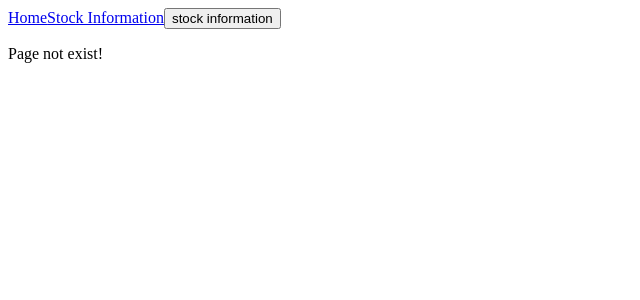
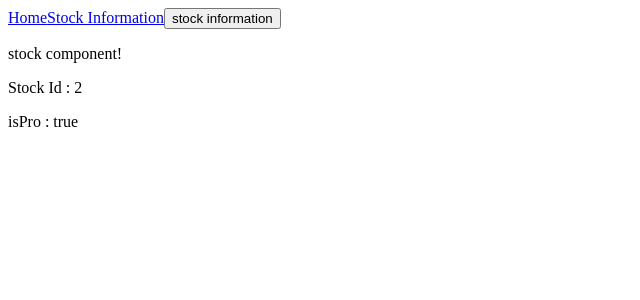
Before and after one commit to LeMueller/angular_router, an Angular app: page /stock/2 in a window 1280 px wide. Shown: the top 300 px of the page, without its empty margins (0-640 px from the left). Built offline with nearby package versions, Linux system fonts and the light colour scheme.

Commit message:
routing with params(3 methods)

```diff
--- a/src/app/app.component.html
+++ b/src/app/app.component.html
@@ -1,7 +1,14 @@
 <!--The content below is only a placeholder and can be replaced.-->
 
 <a [routerLink]="['/']" >Home</a>
-<a [routerLink]="['/stock']">Stock Information</a>
+
+<!-- 路由传参 方法1： 在routerLink 的 tag 里加入 queryParams属性作为参数 -->
+<!-- <a [routerLink]="['/stock']" [queryParams]="{id:1}">Stock Information</a> -->
+
+<!-- 路由传参 方法2： 在routerLink 里直接加入 /:id 作为参数id -->
+<a [routerLink]="['/stock', 2]">Stock Information</a>
+
+
 <input type="button" value="stock information" (click)="toStockDetail()"/>
 
 <router-outlet></router-outlet>
--- a/src/app/app.component.ts
+++ b/src/app/app.component.ts
@@ -14,6 +14,7 @@ export class AppComponent {
   }
 
   toStockDetail() {
-     this.router.navigate(['/stock']);
+    // 路由传参 方法2： 在routerLink 里直接加入 /:id 作为参数id
+    this.router.navigate(['/stock', 5]);
   }
 }
--- a/src/app/stock/stock.component.html
+++ b/src/app/stock/stock.component.html
@@ -1,3 +1,11 @@
 <p>
   stock component!
 </p>
+
+<p>
+  Stock Id : {{stockId}}
+</p>
+
+<p>
+  isPro : {{isPro}}
+</p>
--- a/src/app/stock/stock.component.ts
+++ b/src/app/stock/stock.component.ts
@@ -1,4 +1,5 @@
 import { Component, OnInit } from '@angular/core';
+import { ActivatedRoute, Params } from '@angular/router';
 
 @Component({
   selector: 'app-stock',
@@ -7,9 +8,26 @@ import { Component, OnInit } from '@angular/core';
 })
 export class StockComponent implements OnInit {
 
-  constructor() { }
+  private stockId: number;
+
+  private isPro: boolean;
+
+  constructor(private routeInfo: ActivatedRoute) { }
 
   ngOnInit() {
+    // 路由传参 方法1 在routerLink 的 tag 里加入 queryParams属性作为参数
+    // this.stockId = this.routeInfo.snapshot.queryParams["id"];
+
+
+    // 参数订阅。同一组件内改变参数，也会被调用
+    this.routeInfo.params.subscribe((params: Params) => this.stockId = params["id"]);
+
+  // 路由传参 方法3： 在路由配置时（app-routing）直接传入固定数据
+    this.isPro = this.routeInfo.snapshot.data[0]["isPro"];
+
+    // 路由传参 方法2： 在routerLink 里直接加入 /:id 作为参数id。 若果是同一组件内改变参数，不会被重新init，也就不会执行这个命令。
+    // 参数快照。snapshot 更节约资源
+    // this.stockId = this.routeInfo.snapshot.params["id"];
   }
 
 }
```
Also changed, not shown: src/app/app-routing.module.ts (+10 -1 lines).
